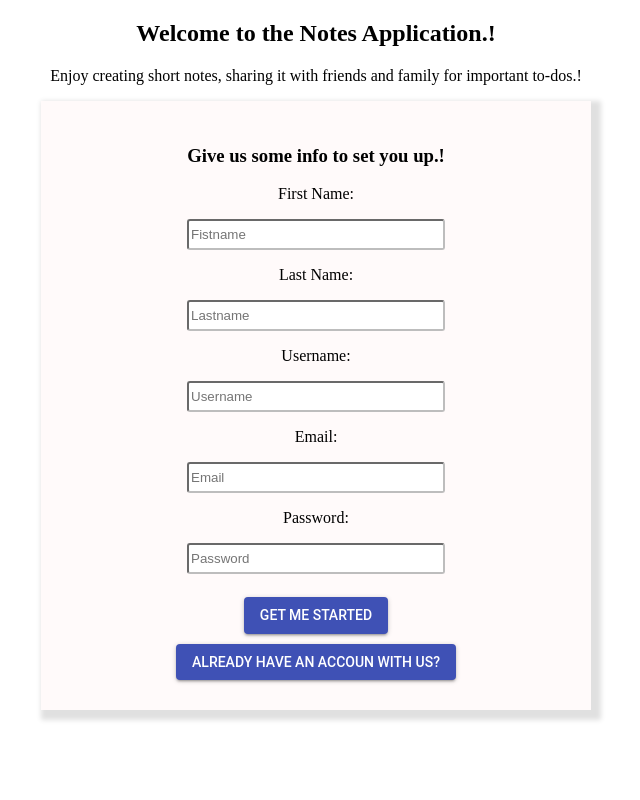
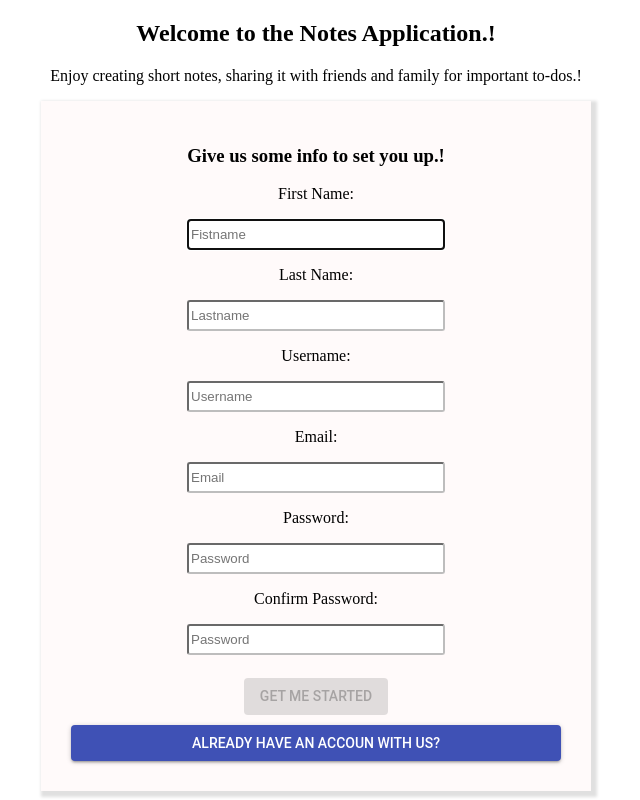
Before and after one commit to vinaymehta1860/notes-frontend, a React app: page / in a window 1280 px wide. Both pictures are taken after typing "Sample", "Sample123" into the empty fields and a click on the button "CREATE ACCOUNT". Shown: the whole page, without its empty margins (324-964 px from the left). Built offline with nearby package versions, Linux system fonts and the light colour scheme.

Commit message:
Updated the styles for signin and signup pages.

```diff
--- a/src/components/registration/SignIn.js
+++ b/src/components/registration/SignIn.js
@@ -16,50 +16,76 @@ class SignIn extends React.Component {
     super(props);
 
     this.state = {
-      username: "",
-      password: ""
+      _username: "",
+      _password: "",
+      _error: false,
+      _errorMessage: ""
     };
   }
 
   handleUsernameChange = event => {
-    this.setState({ username: event.target.value });
+    this.setState({ _username: event.target.value });
   };
 
   handlePasswordChange = event => {
-    this.setState({ password: event.target.value });
+    this.setState({ _password: event.target.value });
   };
 
   handleSignin = () => {
-    const { username, password } = this.state;
+    const { _username, _password } = this.state;
 
-    if (username === "" || password === "") {
+    if (_username === "" || _password === "") {
+      this.setState({
+        _error: true,
+        _errorMessage: "Username/Password can't be empty.!"
+      });
       return;
     }
 
-    this.props.registerSignIn(username, password);
+    this.props.registerSignIn(_username, _password);
   };
 
   render() {
+    const { _username, _password, _error, _errorMessage } = this.state;
+    let disabled = false;
+
+    if (_error) {
+      disabled = true;
+    } else if (_username === "" || _password === "") {
+      disabled = true;
+    }
+
     return (
       <div className="notes registration-signin">
         <h3>Hop right in.!</h3>
         <p>Username: </p>
         <input
           type="text"
-          value={this.state.username}
+          value={_username}
           onChange={this.handleUsernameChange}
           placeholder="Username"
+          autoFocus
         />
         <p>Password: </p>
         <input
           type="password"
-          value={this.state.password}
+          value={_password}
           onChange={this.handlePasswordChange}
           placeholder="Password"
         />
         <br />
         <br />
-        <Button variant="contained" color="primary" onClick={this.handleSignin}>
+        {_error && (
+          <div className="registration-error">
+            <p>{_errorMessage}</p>
+          </div>
+        )}
+        <Button
+          variant="contained"
+          color="primary"
+          onClick={this.handleSignin}
+          disabled={disabled}
+        >
           Get me in
         </Button>
       </div>
--- a/src/components/registration/SignUp.js
+++ b/src/components/registration/SignUp.js
@@ -16,92 +16,166 @@ class SignUp extends React.Component {
     super(props);
 
     this.state = {
-      firstname: "",
-      lastname: "",
-      username: "",
-      email: "",
-      password: ""
+      _firstname: "",
+      _lastname: "",
+      _username: "",
+      _email: "",
+      _password: "",
+      _confirmPassword: "",
+      _error: false,
+      _errorMessage: ""
     };
   }
 
   handleFirstnameChange = event => {
-    this.setState({ firstname: event.target.value });
+    this.setState({ _firstname: event.target.value });
   };
 
   handleLastnameChange = event => {
-    this.setState({ lastname: event.target.value });
+    this.setState({ _lastname: event.target.value });
   };
 
   handleUsernameChange = event => {
-    this.setState({ username: event.target.value });
+    this.setState({ _username: event.target.value });
   };
 
   handleEmailChange = event => {
-    this.setState({ email: event.target.value });
+    this.setState({ _email: event.target.value });
   };
 
   handlePasswordChange = event => {
-    this.setState({ password: event.target.value });
+    this.setState({ _password: event.target.value });
+  };
+
+  handleConfirmPasswordChange = event => {
+    this.setState({ _confirmPassword: event.target.value });
   };
 
   handleSignup = () => {
-    const { firstname, lastname, username, email, password } = this.state;
+    const {
+      _firstname,
+      _lastname,
+      _username,
+      _email,
+      _password,
+      _confirmPassword
+    } = this.state;
 
     if (
-      firstname === "" ||
-      lastname === "" ||
-      username === "" ||
-      email === "" ||
-      password === ""
+      _firstname === "" ||
+      _lastname === "" ||
+      _username === "" ||
+      _email === "" ||
+      _password === "" ||
+      _confirmPassword === ""
     ) {
+      this.setState({
+        _error: true,
+        _errorMessage: "None of the above field can be empty my friend.!"
+      });
+      return;
+    } else if (_password !== _confirmPassword) {
+      this.setState({ _error: true, _errorMessage: "Passwords don't match.!" });
       return;
     }
 
-    this.props.registerSignUp(firstname, lastname, username, email, password);
+    this.props.registerSignUp(
+      _firstname,
+      _lastname,
+      _username,
+      _email,
+      _password
+    );
   };
 
   render() {
+    const {
+      _firstname,
+      _lastname,
+      _username,
+      _email,
+      _password,
+      _confirmPassword,
+      _error,
+      _errorMessage
+    } = this.state;
+
+    let disabled = false;
+
+    if (_error) {
+      disabled = true;
+    } else if (
+      _firstname === "" ||
+      _lastname === "" ||
+      _username === "" ||
+      _email === "" ||
+      _password === "" ||
+      _confirmPassword === ""
+    ) {
+      disabled = true;
+    } else if (_password !== _confirmPassword) {
+      disabled = true;
+    }
+
     return (
       <div className="notes registration-signup">
         <h3>Give us some info to set you up.!</h3>
         <p>First Name: </p>
         <input
           type="text"
-          value={this.state.firstname}
+          value={_firstname}
           onChange={this.handleFirstnameChange}
           placeholder="Fistname"
+          autoFocus
         />
         <p>Last Name: </p>
         <input
           type="text"
-          value={this.state.lastname}
+          value={_lastname}
           onChange={this.handleLastnameChange}
           placeholder="Lastname"
         />
         <p>Username: </p>
         <input
           type="text"
-          value={this.state.username}
+          value={_username}
           onChange={this.handleUsernameChange}
           placeholder="Username"
         />
         <p>Email: </p>
         <input
           type="text"
-          value={this.state.email}
+          value={_email}
           onChange={this.handleEmailChange}
           placeholder="Email"
         />
         <p>Password: </p>
         <input
           type="password"
-          value={this.state.password}
+          value={_password}
           onChange={this.handlePasswordChange}
+          placeholder="Password"
+        />
+        <p>Confirm Password: </p>
+        <input
+          type="password"
+          value={_confirmPassword}
+          onChange={this.handleConfirmPasswordChange}
           placeholder="Password"
         />
         <br />
         <br />
-        <Button variant="contained" color="primary" onClick={this.handleSignup}>
+        {_error && (
+          <div className="registration-error">
+            <p>{_errorMessage}</p>
+          </div>
+        )}
+        <Button
+          variant="contained"
+          color="primary"
+          onClick={this.handleSignup}
+          disabled={disabled}
+        >
           Get me started
         </Button>
       </div>
--- a/src/components/registration/registration.scss
+++ b/src/components/registration/registration.scss
@@ -1,10 +1,23 @@
 .registration {
+  display: flex;
+  flex-direction: column;
+  justify-content: center;
   background-color: #fffafa;
   margin: auto;
   padding: 25px;
   width: 500px;
   text-align: center;
-  box-shadow: 5px 5px 5px 5px #e0e0e0;
+  box-shadow: 3px 3px 3px 3px #e0e0e0;
+
+  .registration-error {
+    margin: auto;
+    background-color: transparent;
+
+    p {
+      text-align: center;
+      color: red;
+    }
+  }
 }
 
 input[type="text"] {
```
